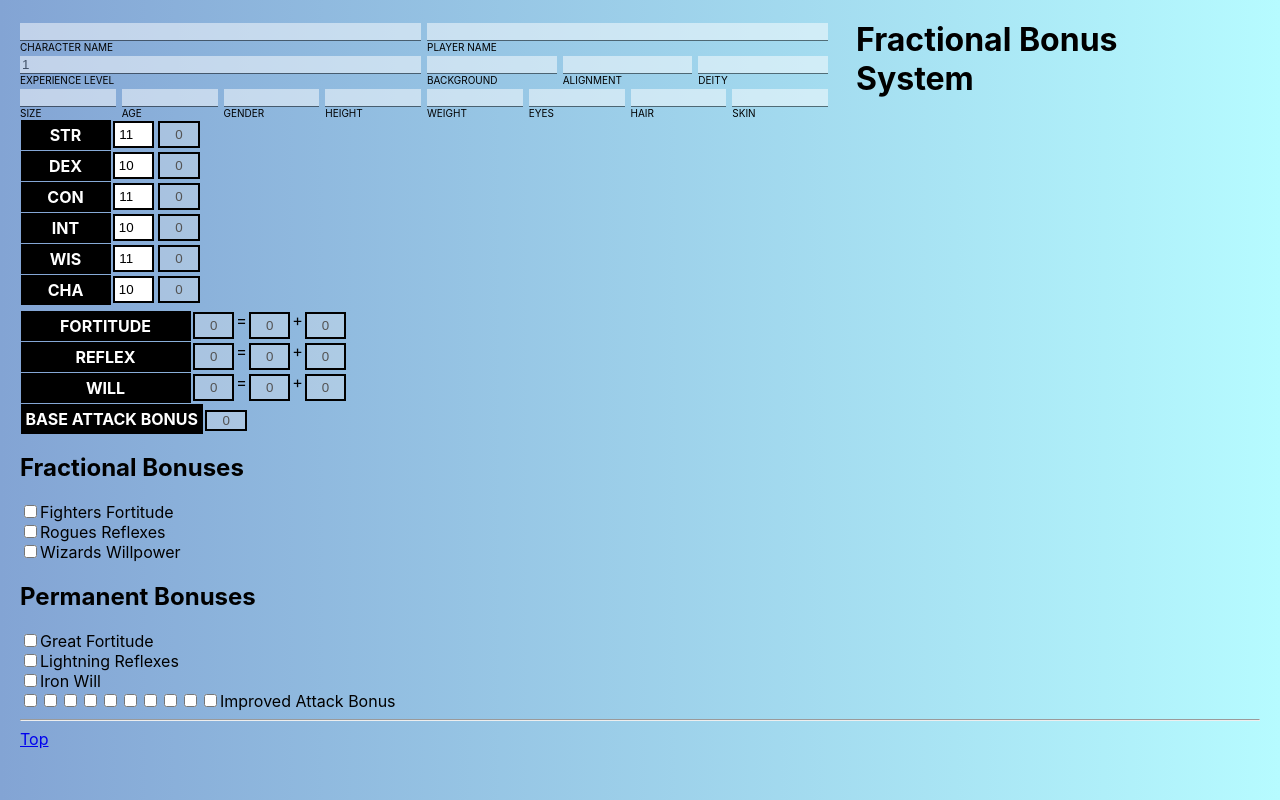
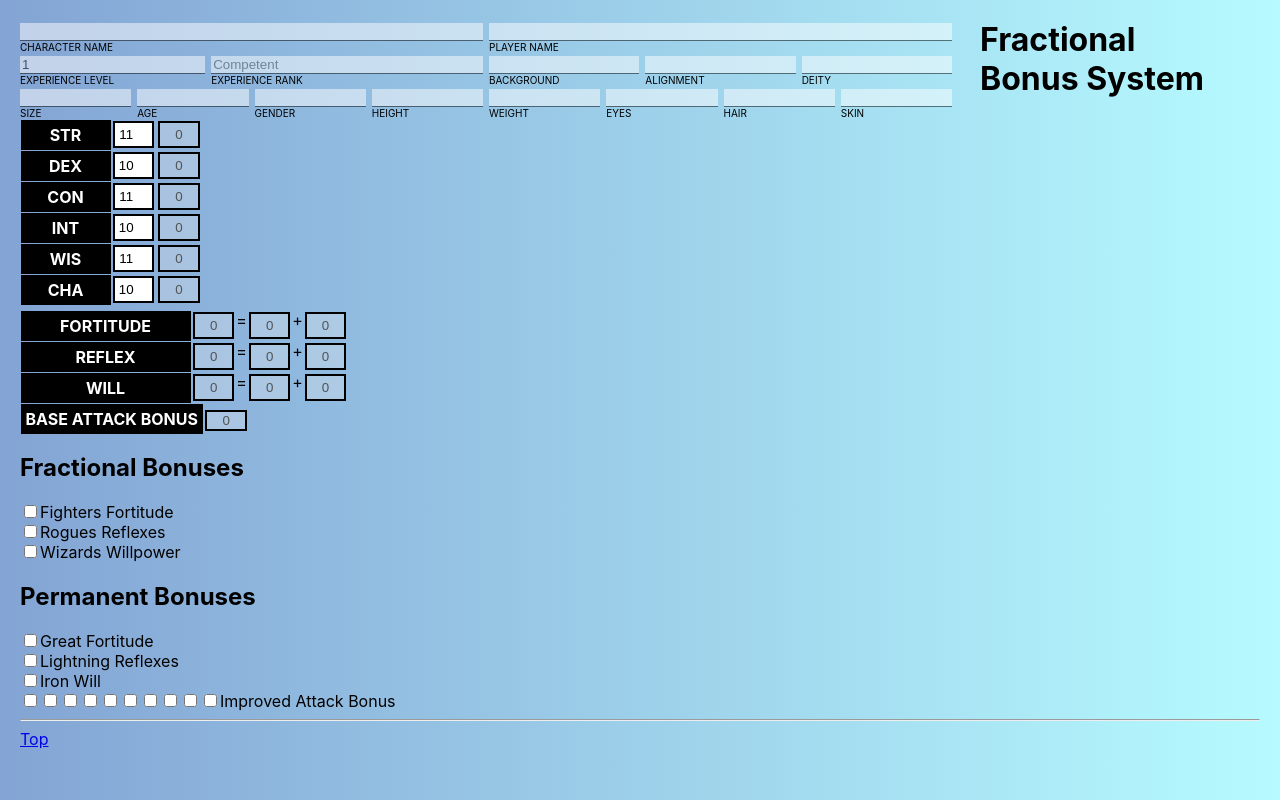
Before and after one commit to ericabxy/fractional-bonus-system, a React (Vite) app: page / in a window 1280 px wide. Shown: the top 800 px of the page. Built offline with nearby package versions, Linux system fonts and the light colour scheme.

Commit message:
add named ranks

```diff
--- a/src/App.css
+++ b/src/App.css
@@ -10,12 +10,6 @@
 .field__label {
   font-size: x-small;
   text-transform: uppercase;
-}
-
-.desc__number {
-  background: transparent;
-  border-style: none;
-  border-bottom: 1px solid Black;
 }
 
 .field__input {
--- a/src/components/Description.jsx
+++ b/src/components/Description.jsx
@@ -1,6 +1,34 @@
 import React from 'react'
 
 import TextField from './TextField'
+
+const getRank = lv => (
+	lv < 4 ? 'Competent'
+	: lv < 8 ? 'Practiced'
+	: lv < 12 ? 'Accomplished'
+	: lv < 16 ? 'Masterful'
+	: lv < 20 ? 'Excellent'
+	: 'Legendary'
+)
+/* Ranks
+Amateur
+Skilled
+Accomplished
+Competent
+Practiced
+Magnificent
+Excellent
+Formidable
+Masterful
+Capable
+Proven
+1-3: Competent
+4-7: Practiced
+8-11: Accomplished
+12-15: Masterful
+16-19: Excellent
+20: Legendary
+*/
 
 function Description (props) {
   // Name, level, and other header info
@@ -22,7 +50,7 @@ function Description (props) {
       </div>
       <div className='container'>
         <div className='container'>
-          <label className='field field--text'>
+					<label className='field field--text'>
             <input
               className='field__input'
               type='number'
@@ -33,6 +61,16 @@ function Description (props) {
               onChange={props.onChange}
             />
             <div className='field__label'>Experience Level</div>
+					</label>
+					<label className='field field--text'>
+						<input
+							className='field__input'
+							type='text'
+							name='experienceRank'
+							value={getRank(props.experienceLevel)}
+							disabled
+						/>
+            <div className='field__label'>Experience Rank</div>
           </label>
         </div>
         <div className='container'>
--- a/src/index.css
+++ b/src/index.css
@@ -17,5 +17,5 @@ body {
 .App-title {
   float: right;
   margin: 0 1em;
-  max-width: 30%;
+  max-width: 20%;
 }
```
Also changed, not shown: src/components/CharacterName.jsx (deleted, +0 -13 lines).
